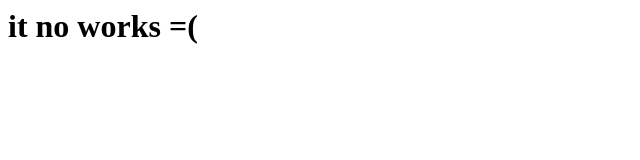
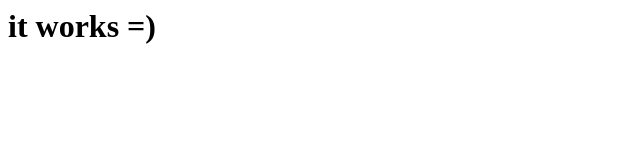
Before and after one commit to aels/aels.github.com, a plain HTML site: page index.html in a window 1280 px wide. Shown: the whole page, without its empty margins (0-640 px from the left). Drawn offline with Linux system fonts and the light colour scheme.

Commit message:
Update index.html

```diff
--- a/index.html
+++ b/index.html
@@ -1 +1 @@
-<h1>it no works =(</h1>
+<h1>it works =)</h1>
```
